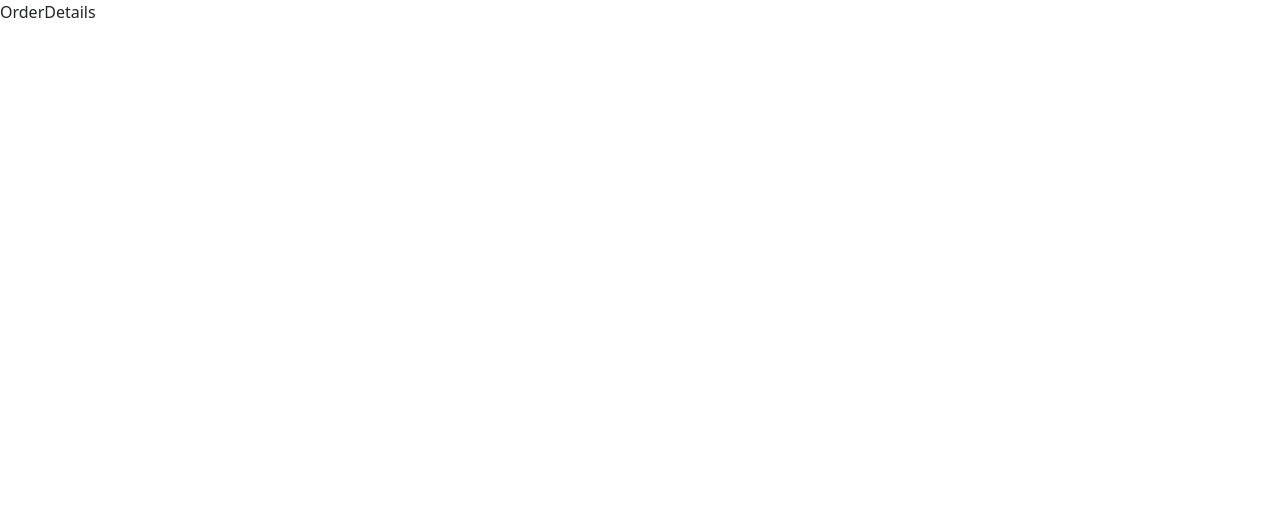
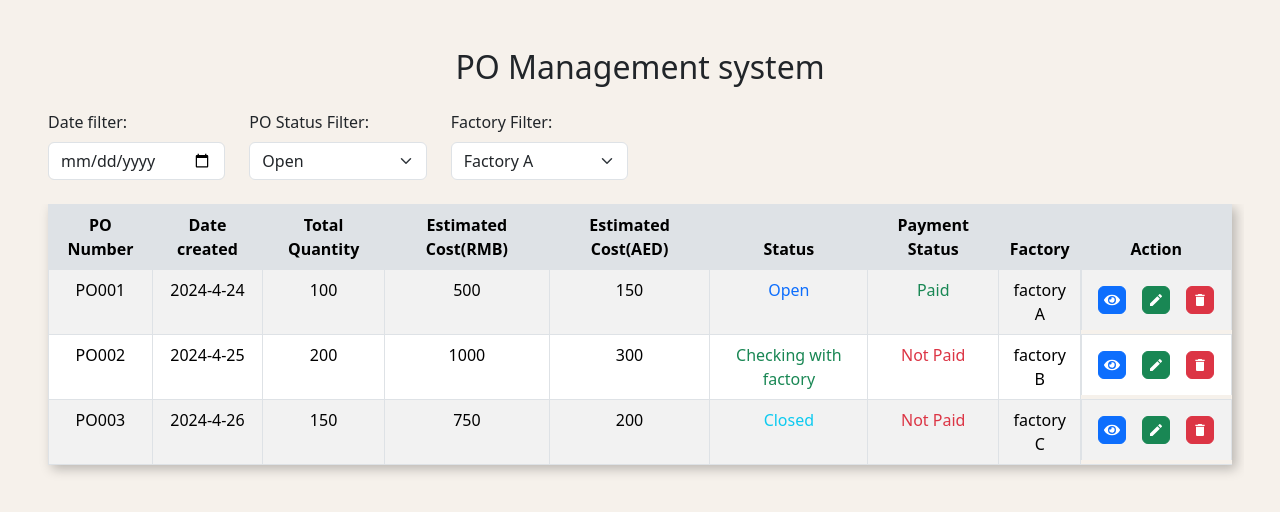
Before and after one commit to trustyuae/trustyuae, a React (Create React App) app: page /order-details in a window 1280 px wide. Shown: the top 512 px of the page. Built offline with nearby package versions, Linux system fonts and the light colour scheme.

Commit message:
designed PO management System

```diff
--- a/package.json
+++ b/package.json
@@ -18,14 +18,15 @@
     "react": "^18.3.1",
     "react-bootstrap": "^2.10.2",
     "react-dom": "^18.3.1",
+    "react-icons": "^5.2.0",
     "react-redux": "^8.1.2",
     "react-router-dom": "^6.23.0",
     "react-scripts": "5.0.1",
     "redux": "^4.2.1",
+    "redux-devtools-extension": "^2.13.9",
     "redux-thunk": "^2.4.2",
     "styled-components": "^6.1.8",
-    "web-vitals": "^2.1.4",
-    "redux-devtools-extension": "^2.13.9"
+    "web-vitals": "^2.1.4"
   },
   "scripts": {
     "start": "react-scripts start",
--- a/src/App.js
+++ b/src/App.js
@@ -2,14 +2,14 @@ import { BrowserRouter, Route, Routes } from "react-router-dom";
 import "./App.css";
 import OrderDetails from "./components/OrderDetails";
 import Login from "./components/Login";
-
+import POManagementSystem from "./components/POManagementSystem";
 function App() {
   return (
     <>
       <BrowserRouter>
         <Routes>
           <Route exact path="/" element={<Login />} />
-          <Route exact path="/order-details" element={<OrderDetails />} />
+          <Route exact path="/order-details" element={<POManagementSystem />} />
           <Route exact path="/ordersystem" element={<OrderDetails />} />
         </Routes>
       </BrowserRouter>
--- /dev/null
+++ b/src/components/POManagementSystem.js
@@ -0,0 +1,169 @@
+import React, { useState, useEffect } from 'react';
+import axios from 'axios';
+import Container from 'react-bootstrap/Container';
+import Row from 'react-bootstrap/Row';
+import Col from 'react-bootstrap/Col';
+import Table from 'react-bootstrap/Table';
+import Pagination from 'react-bootstrap/Pagination';
+import Form from 'react-bootstrap/Form';
+import Button from 'react-bootstrap/Button';
+import { FaEye } from "react-icons/fa";
+import { MdEdit } from "react-icons/md";
+import { MdDelete } from "react-icons/md";
+
+const tableHeaders = [
+    "PO Number",
+    "Date created",
+    "Total Quantity",
+    "Estimated Cost(RMB)",
+    "Estimated Cost(AED)",
+    "Status",
+    "Payment Status",
+    "Factory",
+    "Action"
+];
+
+const orders = [
+    {
+        PONumber: 'PO001',
+        DateCreated: '2024-4-24',
+        TotalQuantity: '100',
+        RMB: '500',
+        AED: '150',
+        status: 'Open',
+        P_status: 'Paid',
+        Factory: 'factory A'
+    },
+    {
+        PONumber: 'PO002',
+        DateCreated: '2024-4-25',
+        TotalQuantity: '200',
+        RMB: '1000',
+        AED: '300',
+        status: 'Checking with factory',
+        P_status: 'Not Paid',
+        Factory: 'factory B'
+    },
+    {
+        PONumber: 'PO003',
+        DateCreated: '2024-4-26',
+        TotalQuantity: '150',
+        RMB: '750',
+        AED: '200',
+        status: 'Closed',
+        P_status: 'Not Paid',
+        Factory: 'factory C'
+    }
+]
+function POManagementSystem() {
+    const POStatusFilter = ['Open', 'Checking with factory', 'Closed'];
+    const factoryFilter = ['Factory A', 'Factory B', 'Factory c'];
+    return (
+        <Container fluid className='p-5' style={{ backgroundColor:'#f6f1eb', height:'98vh',maxHeight: "100%", minHeight: "100vh" }}>
+            <div className="mb-9">
+                <div className="row g-3 mb-4 justify-content-center ">
+                    <div className="col-auto">
+                        <h2 className="mb-0">PO Management system</h2>
+                    </div>
+                </div>
+            </div>
+            <Row className='mb-4 mt-4'>
+                <Form inline>
+                    <Row >
+                        <Col xs="auto" lg="2">
+                            <Form.Group>
+                                <Form.Label>Date filter:</Form.Label>
+                                <Form.Control
+                                    type="date"
+                                    className="mr-sm-2"
+                                />
+                            </Form.Group>
+                        </Col>
+                        <Col xs="auto" lg="2">
+                            <Form.Group>
+                                <Form.Label>PO Status Filter:</Form.Label>
+                                <Form.Select >
+                                    {POStatusFilter.map(status => (
+                                        <option key={status} value={status}>{status}</option>
+                                    ))}
+                                </Form.Select>
+                            </Form.Group>
+                        </Col>
+                        <Col xs="auto" lg="2">
+                            <Form.Group>
+                                <Form.Label>Factory Filter:</Form.Label>
+                                <Form.Select >
+                                    {factoryFilter.map(status => (
+                                        <option key={status} value={status}>{status}</option>
+                                    ))}
+                                </Form.Select>
+                            </Form.Group>
+                        </Col>
+                    </Row>
+                </Form>
+            </Row>
+            <Row className='mb-4 mt-4 '>
+                <Table responsive striped bordered hover style={{boxShadow: '4px 4px 11px 0rem rgb(0 0 0 / 25%)'}}>
+                    <thead>
+                    <tr className='table-headers'>
+                            {tableHeaders.map((header, index) => (
+                                <th style={{ backgroundColor: '#dee2e6', padding: '8px', textAlign:'center'}} key={index}>{header}</th>
+                            ))}
+                        </tr>
+                    </thead>
+                    <tbody>
+                        {orders.map(order => (
+                            <tr key={order.id}>
+                                <td className='text-center'>
+                                    {order.PONumber}
+                                </td>
+                                <td className='text-center'>{order.DateCreated}</td>
+                                <td className='text-center'>
+                                    {order.TotalQuantity}
+                                </td>
+                                <td className='text-center'>{order.RMB}</td>
+                                <td className='text-center'>{order.AED}</td>
+                                <td className={`text-center text-${order.status === 'Open' ? 'primary' : order.status === 'Checking with factory' ? 'success' :order.status === 'Closed' ? 'info' : ''}`} >{order.status}</td>
+                                <td className={`text-center text-${order.P_status==='Paid'?'success':order.P_status==='Not Paid'?'danger':''}`}>{order.P_status}</td>
+                                <td className='text-center'>{order.Factory}</td>
+                                <td className='text-center d-flex  align-items-center  justify-content-around '>
+                                    <Button className='m-2 d-flex align-items-center justify-content-center' style={{padding:'5px 5px', fontSize:'16px'}}>
+                                        <FaEye />
+                                    </Button>
+                                    <Button className='btn btn-success m-2 d-flex align-items-center justify-content-center' style={{padding:'5px 5px', fontSize:'16px'}}>
+                                        <MdEdit />
+                                    </Button>
+                                    <Button className='btn btn-danger m-2 d-flex align-items-center justify-content-center' style={{padding:'5px 5px', fontSize:'16px'}}>
+                                        <MdDelete />
+                                    </Button>
+                                </td>
+
+                            </tr>
+                        ))}
+                    </tbody>
+                </Table>
+            </Row>
+            {/* <Row className='mb-4 mt-4'>
+                <Form inline>
+                    <Row className='mt-4'>
+                        <Col xs="auto" lg="3" className=' d-flex  align-items-end'>
+                            <Button type="button" className='mr-2 mx-3 w-50' >Select All Orders</Button>
+                            <Button type="button" className='mr-2 mx-3 w-50' >Create PO</Button>
+                        </Col>
+                    </Row>
+                </Form>
+            </Row> */}
+            {/* <Pagination className="mt-3 justify-content-center">
+            <Pagination.Prev onClick={() => handlePageChange(currentPage - 1)} disabled={currentPage === 1} />
+            {[...Array(totalPages).keys()].map(number => (
+                <Pagination.Item key={number + 1} active={number + 1 === currentPage} onClick={() => handlePageChange(number + 1)}>
+                    {number + 1}
+                </Pagination.Item>
+            ))}
+            <Pagination.Next onClick={() => handlePageChange(currentPage + 1)} disabled={currentPage === totalPages} />
+        </Pagination> */}
+        </Container>
+    )
+}
+
+export default POManagementSystem
```
Also changed, not shown: 1 other file (tests, documents, lock files or other folders).
